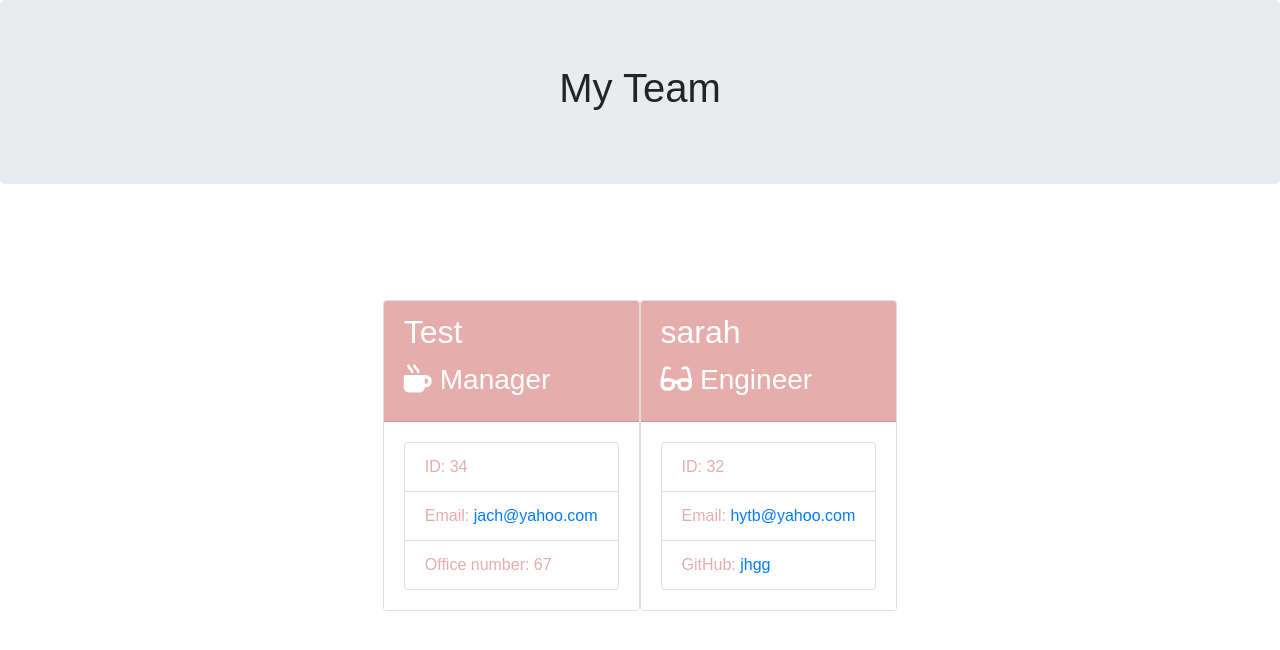
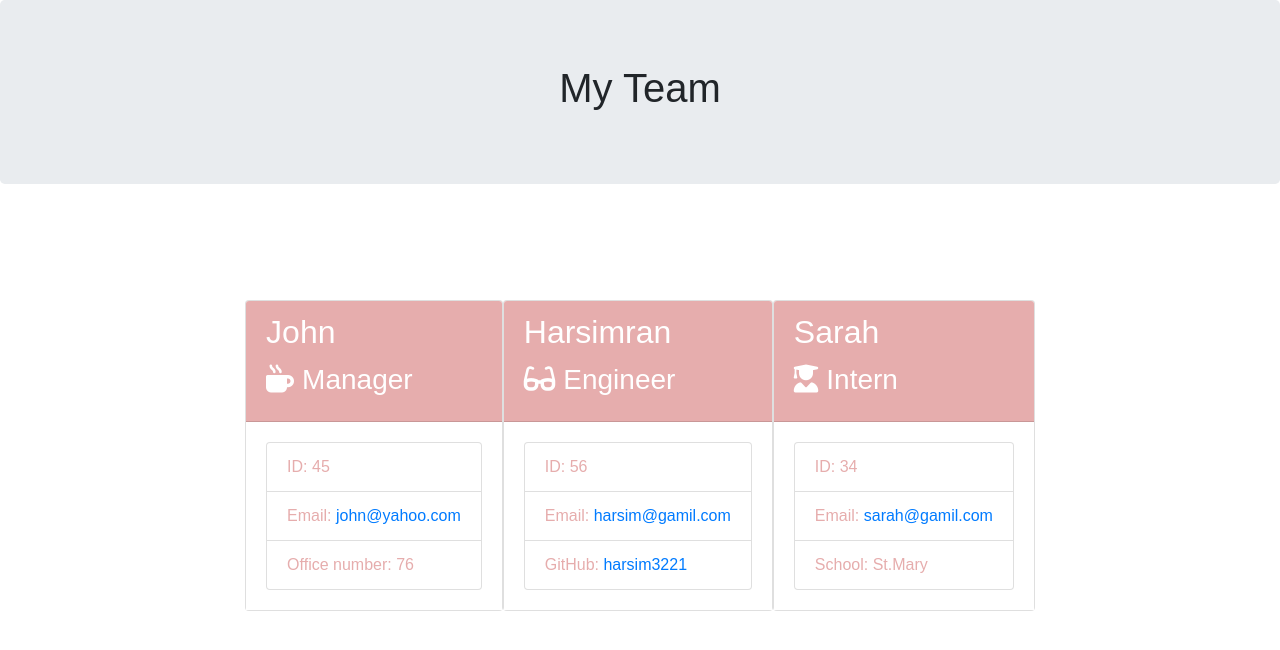
Before and after one commit to harsim3221/Team-Profile-Generator, a website: page starter/index.html in a window 1280 px wide. Drawn offline with nearby package versions, Linux system fonts and the light colour scheme.

Commit message:
updated Readme

```diff
--- a/starter/index.html
+++ b/starter/index.html
@@ -27,28 +27,42 @@
 
         <div class="card employee-card">
         <div class="card-header">
-            <h2 class="card-title">Test</h2>
+            <h2 class="card-title">John</h2>
             <h3 class="card-title"><i class="fas fa-mug-hot mr-2"></i>Manager</h3>
         </div>
         <div class="card-body">
             <ul class="list-group">
-                <li class="list-group-item">ID: 34</li>
-                <li class="list-group-item">Email: <a href="mailto:jach@yahoo.com">jach@yahoo.com</a></li>
-                <li class="list-group-item">Office number: 67</li>
+                <li class="list-group-item">ID: 45</li>
+                <li class="list-group-item">Email: <a href="mailto:john@yahoo.com">john@yahoo.com</a></li>
+                <li class="list-group-item">Office number: 76</li>
             </ul>
         </div>
     </div>
 
         <div class="card employee-card">
     <div class="card-header">
-        <h2 class="card-title">sarah</h2>
+        <h2 class="card-title">Harsimran</h2>
         <h3 class="card-title"><i class="fas fa-glasses mr-2"></i>Engineer</h3>
     </div>
     <div class="card-body">
         <ul class="list-group">
-            <li class="list-group-item">ID: 32</li>
-            <li class="list-group-item">Email: <a href="mailto:hytb@yahoo.com">hytb@yahoo.com</a></li>
-            <li class="list-group-item">GitHub: <a href="https://github.com/jhgg" target="_blank" rel="noopener noreferrer">jhgg</a></li>
+            <li class="list-group-item">ID: 56</li>
+            <li class="list-group-item">Email: <a href="mailto:harsim@gamil.com">harsim@gamil.com</a></li>
+            <li class="list-group-item">GitHub: <a href="https://github.com/harsim3221" target="_blank" rel="noopener noreferrer">harsim3221</a></li>
+        </ul>
+    </div>
+</div>
+
+        <div class="card employee-card">
+    <div class="card-header">
+        <h2 class="card-title">Sarah</h2>
+        <h3 class="card-title"><i class="fas fa-user-graduate mr-2"></i>Intern</h3>
+    </div>
+    <div class="card-body">
+        <ul class="list-group">
+            <li class="list-group-item">ID: 34</li>
+            <li class="list-group-item">Email: <a href="mailto:sarah@gamil.com">sarah@gamil.com</a></li>
+            <li class="list-group-item">School: St.Mary</li>
         </ul>
     </div>
 </div>
```
Also changed, not shown: starter/index.js (+0 -15 lines), README.md.
